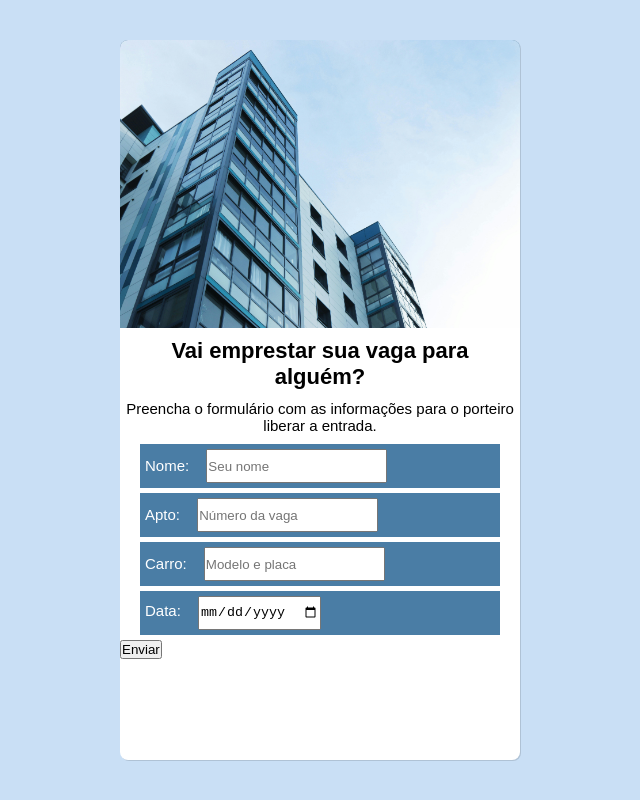
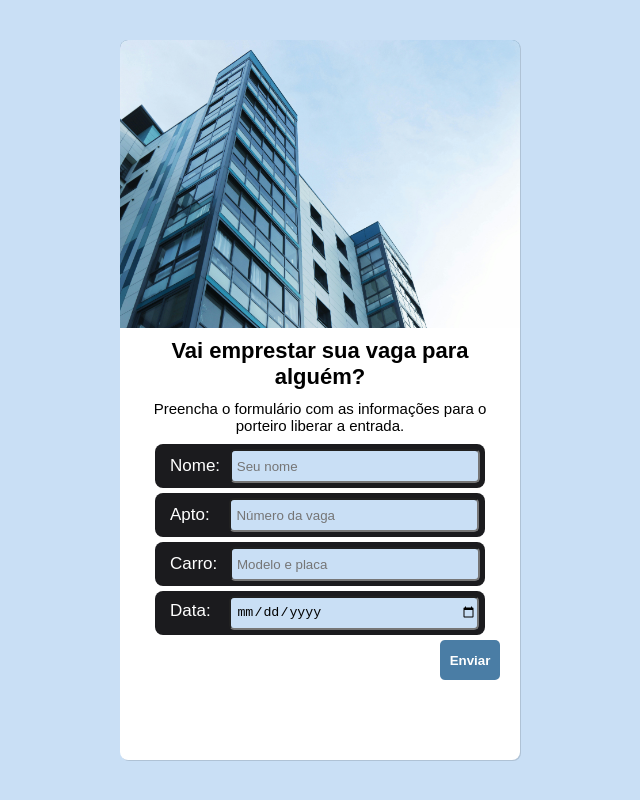
Before and after one commit to ceciliabrennand/projeto-mirante, a plain HTML site: page index.html in a window 1280 px wide. Shown: the whole page, without its empty margins (320-960 px from the left). Drawn offline with Linux system fonts and the light colour scheme.

Commit message:
site feito

```diff
--- a/estilos/style.css
+++ b/estilos/style.css
@@ -58,10 +58,7 @@ div#formulario > h1{
 div#formulario > p{
     text-align: center;
     font-size: 15px;
-    padding-bottom: 10px;
-}
-
-form{
+    padding: 0px 10px 10px 10px
 
 }
 
@@ -69,15 +66,56 @@ div.info{
     display: block;
     margin: auto;
     margin-bottom: 5px;
-    width: 350px;
-    background-color: #4A7DA5;
+    width: 320px;
+    background-color: var(--cor4);
     color: white;
     padding: 5px;
-    font-size: 15px;
+    font-size: 17px;
+    border-radius: 8px;
+}
+
+div.info > label{
+    padding-left: 10px;
 }
 
 div.info > input{
     height: 30px;
+    width: 241px;
+    margin: auto;
+    border-radius: 5px;
+    padding-left: 5px;
+    background-color: var(--cor1);
+}
 
-    margin-left: 13px;
+input#enviar{
+    display: block;
+    margin-left: 320px;
+    height: 40px;
+    width: 60px;
+    border: none;
+    border-radius: 5px;
+    cursor: pointer;
+    background-color: var(--cor2);
+    color: white;
+    font-weight: bold;
 }
+
+input#nome{
+    margin-left: 5px;
+}
+
+input#apto{
+    margin-left: 15px;
+}
+
+input#carro{
+    margin-left: 8px;
+}
+
+input#data{
+    margin-left: 14px;
+}
+
+input#enviar:hover{
+    background-color: var(--cor3);
+}
--- a/index.html
+++ b/index.html
@@ -16,23 +16,23 @@
                 <h1>Vai emprestar sua vaga para alguém?</h1>
                 <p>Preencha o formulário com as informações para o porteiro liberar a entrada.</p>
                 <form action="vagas.php" method="get">
-                    <div class="info">
+                    <div class="info" >
                         <label for="inome">Nome:</label>
-                        <input type="text" name="nome" id="inome" required placeholder="Seu nome"> <br>
+                        <input id="nome" type="text" name="nome" id="inome" required placeholder="Seu nome"> <br>
                     </div>
                     <div class="info">
                         <label for="iapto">Apto:</label>
-                        <input type="number" name="apto" id="iapto" required placeholder="Número da vaga"> <br>
+                        <input id="apto" type="number" name="apto" id="iapto" required placeholder="Número da vaga"> <br>
                     </div>
                     <div class="info">
                         <label for="icarro">Carro:</label>
-                        <input type="text" name="carro" id="icarro" required placeholder="Modelo e placa"> <br>
+                        <input id="carro" type="text" name="carro" id="icarro" required placeholder="Modelo e placa"> <br>
                     </div>
                     <div class="info">
                         <label for="idata">Data:</label>
-                        <input type="date" name="data" id="idata">
+                        <input id="data" type="date" name="data" id="idata">
                     </div>
-                    <input type="submit" value="Enviar">
+                    <input id="enviar" type="submit" value="Enviar">
                 </form>
             </div>
         </section>
```
